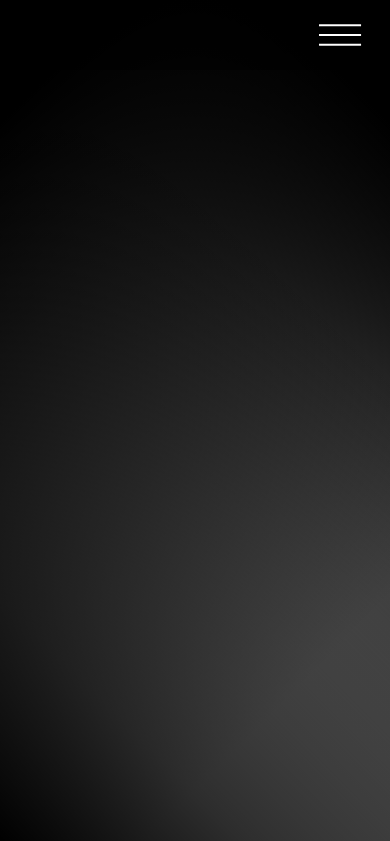
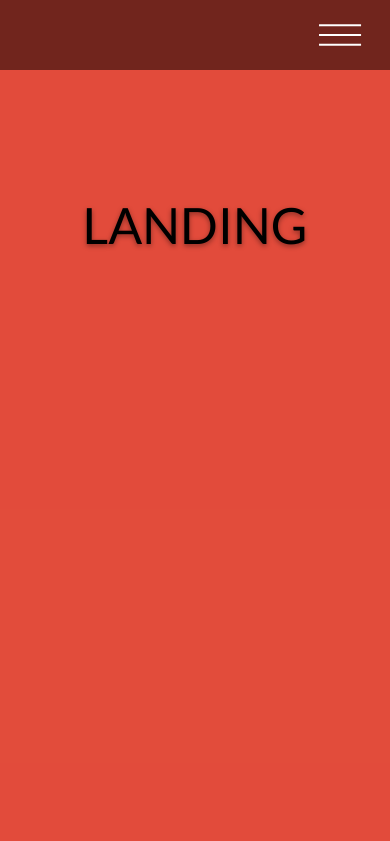
Before and after one commit to Zlerp/navMenuAndSome, a plain HTML site: page index.html in a window 390 px wide. Shown: the top 841 px of the page. Drawn offline with nearby package versions, Linux system fonts and the light colour scheme.

Commit message:
fix navigation hamburger positioning for mobile

```diff
--- a/_background.scss
+++ b/_background.scss
@@ -14,7 +14,7 @@
 }
 
 .backDrop {
-  @include g2;
+  // @include g2;
   // background-color: rgb(22, 22, 22);
   position: absolute;
   width: 100vw;
--- a/_myWork.scss
+++ b/_myWork.scss
@@ -1,19 +1,29 @@
-
+.lander{
+  background-color: $color2;
+  color: black;
+  @include tShadow;
+}
 
 .aboutMe{
   background-color: white;
   color: black;
+  @include tShadow;
+
 }
+
 
 
 .myWork {
   background-color: $color2;
   color: white;
+  @include tShadow;
+
 }
 
 .contactMe {
   background-color: white;
   color: black;
+  @include tShadow;
 }
 
 
@@ -21,7 +31,7 @@
   margin: 0 auto;
   height: 100px;
   width: 300px;
-  padding-top: 100px;
+  padding-top: 200px;
   text-align: center;
   font-size: 50px;
   @include tShadow;
--- a/_nav.scss
+++ b/_nav.scss
@@ -219,7 +219,6 @@ $menuBackground: rgba(0, 0, 0, .5);
     height: 50px;
     margin: auto;
     position: relative;
-    padding-top: 10px;
     cursor: pointer;
   }
 }
@@ -244,13 +243,16 @@ $menuBackground: rgba(0, 0, 0, .5);
   .toggleMenu{
     display: block;
     overflow: visible;
+
+    svg {
+      margin-top: 10px;
+    }
   }
   #slideMenu {
     display: block;
   }
 
   #overLogo {
-    margin-top: 10px;
     @include animate(0.1);
     path.st1, .st2, .st3, .st4, .st0 {
       @include translateRotate(0px, 0px, 0);
--- a/index.html
+++ b/index.html
@@ -4,10 +4,13 @@
     <meta charset="utf-8">
     <meta name="viewport" content="width=device-width, initial-scale=1.0, user-scalable=yes">
     <title></title>
+    <meta name="viewport" content="width=device-width, initial-scale=1.0">
     <link href="style.css" rel="stylesheet">
     <link rel="stylesheet" href="https://maxcdn.bootstrapcdn.com/font-awesome/4.5.0/css/font-awesome.min.css">
+    <!-- <link rel="stylesheet" href="https://ajax.googleapis.com/ajax/libs/jquerymobile/1.4.5/jquery.mobile.min.css"> -->
     <script src="https://cdnjs.cloudflare.com/ajax/libs/handlebars.js/3.0.3/handlebars.min.js"></script>
     <script src="https://ajax.googleapis.com/ajax/libs/jquery/1.12.0/jquery.min.js"></script>
+    <!-- <script src="https://ajax.googleapis.com/ajax/libs/jquerymobile/1.4.5/jquery.mobile.min.js"></script> -->
     <script src="scripts.js" charset="utf-8"></script>
   </head>
   <body>
@@ -131,7 +134,11 @@
     <!-- END NAVIGATION -->
 
 
-  <div id="landing" class="section"></div>
+  <div id="landing" class="section lander">
+    <div class="titleContainer">
+      <h2>LANDING</h2>
+    </div>
+  </div>
   <div id="about" class="section aboutMe">
     <div class="titleContainer">
       <h2>ABOUT</h2>
```
Also changed, not shown: style.css, 1 other file.
